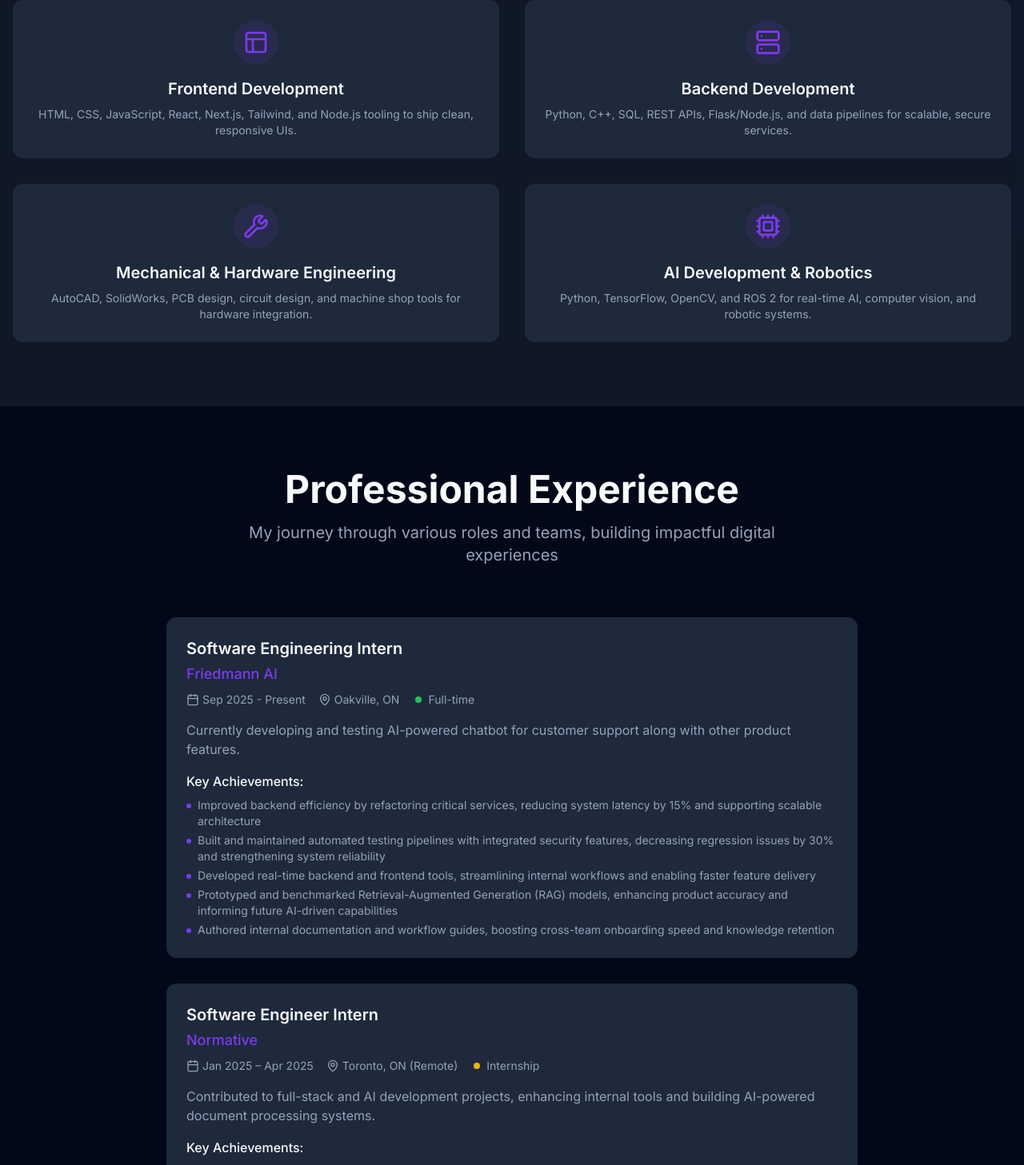
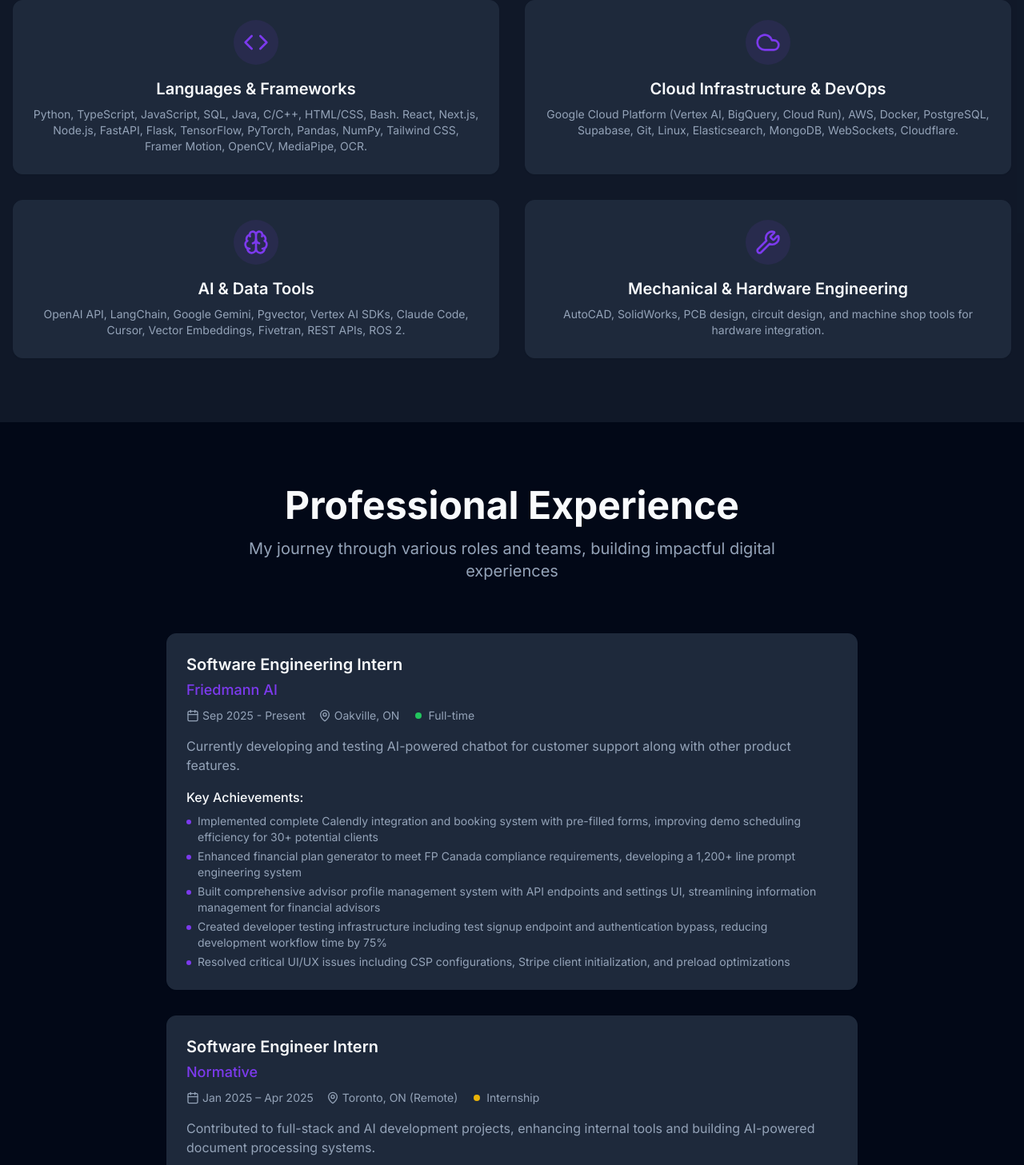
Before and after one commit to shilojeyaraj/Shilo-Personal-Portfolio, a Next.js app: page / in a window 1280 px wide. Shown: the part 1996-3453 px from the top of the page at 80% size. Built offline with nearby package versions, Linux system fonts and the light colour scheme.

Commit message:
project updates

```diff
--- a/app/page.tsx
+++ b/app/page.tsx
@@ -140,35 +140,35 @@ const HeroSection = () => {
 
 // About Section
 
-import { Layout, Server, Wrench, Cpu } from "lucide-react" // icons
+import { Layout, Server, Wrench, Cpu, Cloud, Database } from "lucide-react" // icons
 
 
 
 const AboutSection = () => {
   const skills = [
     {
-      icon: Layout,
-      title: "Frontend Development",
+      icon: Code,
+      title: "Languages & Frameworks",
       description:
-        "HTML, CSS, JavaScript, React, Next.js, Tailwind, and Node.js tooling to ship clean, responsive UIs."
+        "Python, TypeScript, JavaScript, SQL, Java, C/C++, HTML/CSS, Bash. React, Next.js, Node.js, FastAPI, Flask, TensorFlow, PyTorch, Pandas, NumPy, Tailwind CSS, Framer Motion, OpenCV, MediaPipe, OCR."
     },
     {
-      icon: Server,
-      title: "Backend Development",
+      icon: Cloud,
+      title: "Cloud Infrastructure & DevOps",
       description:
-        "Python, C++, SQL, REST APIs, Flask/Node.js, and data pipelines for scalable, secure services."
+        "Google Cloud Platform (Vertex AI, BigQuery, Cloud Run), AWS, Docker, PostgreSQL, Supabase, Git, Linux, Elasticsearch, MongoDB, WebSockets, Cloudflare."
+    },
+    {
+      icon: Brain,
+      title: "AI & Data Tools",
+      description:
+        "OpenAI API, LangChain, Google Gemini, Pgvector, Vertex AI SDKs, Claude Code, Cursor, Vector Embeddings, Fivetran, REST APIs, ROS 2."
     },
     {
       icon: Wrench,
       title: "Mechanical & Hardware Engineering",
       description:
         "AutoCAD, SolidWorks, PCB design, circuit design, and machine shop tools for hardware integration."
-    },
-    {
-      icon: Cpu,
-      title: "AI Development & Robotics",
-      description:
-        "Python, TensorFlow, OpenCV, and ROS 2 for real-time AI, computer vision, and robotic systems."
     }
   ]
 
@@ -298,11 +298,11 @@ const ExperienceSection = () => {
       type: "Full-time",
       description: "Currently developing and testing AI-powered chatbot for customer support along with other product features.",
       achievements: [
-        "Improved backend efficiency by refactoring critical services, reducing system latency by 15% and supporting scalable architecture",
-        "Built and maintained automated testing pipelines with integrated security features, decreasing regression issues by 30% and strengthening system reliability",
-        "Developed real-time backend and frontend tools, streamlining internal workflows and enabling faster feature delivery",
-        "Prototyped and benchmarked Retrieval-Augmented Generation (RAG) models, enhancing product accuracy and informing future AI-driven capabilities",
-        "Authored internal documentation and workflow guides, boosting cross-team onboarding speed and knowledge retention"
+        "Implemented complete Calendly integration and booking system with pre-filled forms, improving demo scheduling efficiency for 30+ potential clients",
+        "Enhanced financial plan generator to meet FP Canada compliance requirements, developing a 1,200+ line prompt engineering system",
+        "Built comprehensive advisor profile management system with API endpoints and settings UI, streamlining information management for financial advisors",
+        "Created developer testing infrastructure including test signup endpoint and authentication bypass, reducing development workflow time by 75%",
+        "Resolved critical UI/UX issues including CSP configurations, Stripe client initialization, and preload optimizations"
       ]
     },
         {
@@ -314,7 +314,7 @@ const ExperienceSection = () => {
       description:
         "Contributed to full-stack and AI development projects, enhancing internal tools and building AI-powered document processing systems.",
       achievements: [
-        "Built and enhanced Normative’s internal site using Retool and JavaScript, improving usability for 30+ team members",
+        "Built and enhanced Freedman's internal site using Retool and JavaScript, improving usability for 30+ team members",
         "Created an OCR-based document processing system with Python backend and HTML/CSS frontend, improving text recognition accuracy of scanned PDFs by 75%",
         "Developed and tested AI-driven business proposal generation using reinforcement learning and Python, optimizing proposal quality and reducing editing time"
       ]
```
Also changed, not shown: 1 other file (tests, documents, lock files or other folders).
